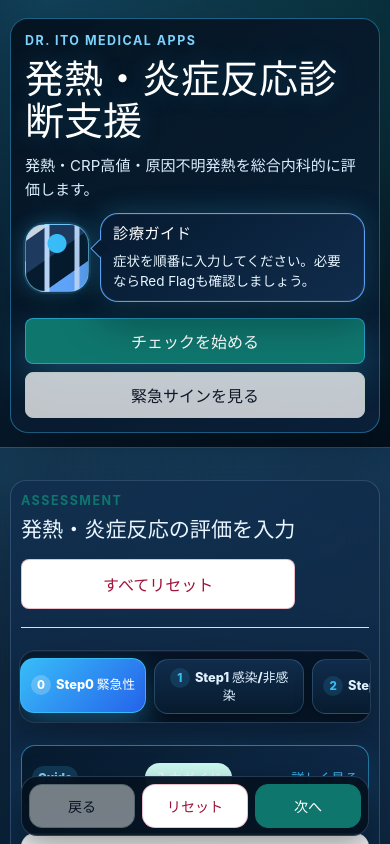
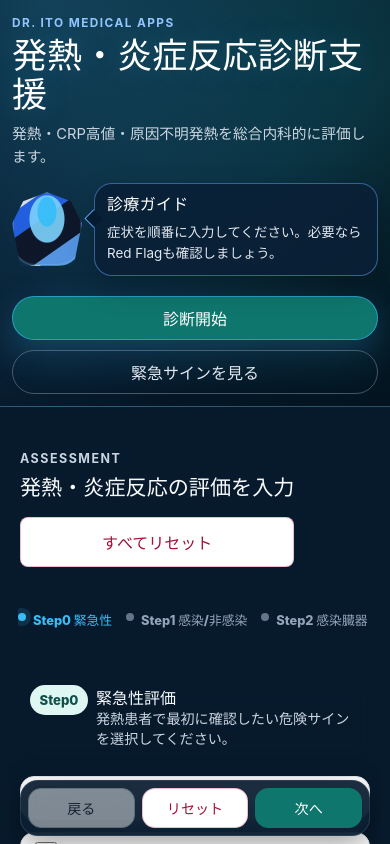
Before and after one commit to itooyoyo/fever-diagnostic-assistant, a React (Vite) app: page / in a window 390 px wide. Shown: the top 844 px of the page. Built offline with nearby package versions, Linux system fonts and the light colour scheme.

Commit message:
refactor(ui): redesign mobile interface for premium medical UX

```diff
--- a/src/App.css
+++ b/src/App.css
@@ -2982,3 +2982,367 @@ textarea {
     font-size: 0.88rem;
   }
 }
+
+/* Premium medical UX redesign: whitespace-first, compact mobile layout */
+.app-shell {
+  background:
+    radial-gradient(circle at 16% 0%, rgba(56, 189, 248, 0.16), transparent 24rem),
+    linear-gradient(180deg, #071b2e 0%, #061625 100%);
+  padding-bottom: calc(118px + env(safe-area-inset-bottom, 0px));
+}
+
+.hero-section {
+  min-height: auto;
+  padding: 26px clamp(14px, 4vw, 48px) 18px;
+}
+
+.hero-copy {
+  max-width: 820px;
+  border: 0;
+  border-radius: 0;
+  padding: 0;
+  background: transparent;
+  box-shadow: none;
+  backdrop-filter: none;
+}
+
+.hero-copy .eyebrow {
+  margin-bottom: 6px;
+  color: #93c5fd;
+  font-size: 0.74rem;
+}
+
+.hero-copy h1 {
+  margin-bottom: 10px;
+  color: #ffffff;
+  font-size: clamp(2.35rem, 7vw, 4rem);
+  line-height: 1.05;
+  letter-spacing: 0;
+}
+
+.hero-copy .lead {
+  max-width: 640px;
+  margin-bottom: 14px;
+  color: #cbd5e1;
+  font-size: 1rem;
+  line-height: 1.55;
+}
+
+.guide-helper {
+  grid-template-columns: 78px minmax(0, 1fr);
+  max-width: 620px;
+  margin-bottom: 16px;
+}
+
+.guide-helper img {
+  display: none;
+}
+
+.guide-helper::before {
+  width: 78px;
+  height: 82px;
+  border: 1px solid rgba(96, 165, 250, 0.45);
+  border-radius: 28px 28px 24px 24px;
+  background:
+    radial-gradient(ellipse at 50% 26%, rgba(56, 189, 248, 0.95) 0 9px, transparent 10px),
+    radial-gradient(ellipse at 50% 36%, rgba(125, 211, 252, 0.9) 0 17px, transparent 18px),
+    linear-gradient(145deg, rgba(226, 232, 240, 0.95) 0 16%, rgba(37, 99, 235, 0.92) 17% 38%, rgba(15, 23, 42, 0.96) 39% 72%, rgba(96, 165, 250, 0.86) 73% 100%);
+  clip-path: polygon(50% 0, 84% 12%, 100% 42%, 88% 100%, 12% 100%, 0 42%, 16% 12%);
+  box-shadow:
+    0 0 0 1px rgba(255, 255, 255, 0.12) inset,
+    0 0 24px rgba(56, 189, 248, 0.28),
+    0 14px 28px rgba(0, 0, 0, 0.34);
+}
+
+.guide-bubble {
+  border-color: rgba(96, 165, 250, 0.5);
+  border-radius: 18px;
+  padding: 13px 17px;
+  background: rgba(10, 31, 54, 0.88);
+  box-shadow: 0 12px 30px rgba(0, 0, 0, 0.2);
+}
+
+.guide-bubble strong {
+  font-size: 1rem;
+}
+
+.guide-bubble span {
+  color: #e2e8f0;
+  line-height: 1.6;
+}
+
+.hero-actions {
+  gap: 10px;
+}
+
+.primary-action {
+  min-height: 44px;
+  border-radius: 999px;
+  padding-inline: 18px;
+}
+
+.secondary-action {
+  min-height: 44px;
+  border: 1px solid rgba(148, 163, 184, 0.45);
+  border-radius: 999px;
+  background: transparent;
+  color: #e2e8f0;
+  box-shadow: none;
+}
+
+.input-guide-card {
+  display: none;
+}
+
+.step-tabs {
+  display: flex;
+  gap: 16px;
+  border: 0;
+  border-radius: 0;
+  padding: 8px 0 12px;
+  background: transparent;
+  box-shadow: none;
+}
+
+.step-tabs button {
+  display: inline-flex;
+  flex: 0 0 auto;
+  min-width: auto;
+  max-width: 148px;
+  min-height: 32px;
+  border: 0;
+  border-radius: 0;
+  padding: 0;
+  background: transparent;
+  color: #94a3b8;
+  box-shadow: none;
+  font-size: 0.88rem;
+  font-weight: 800;
+  line-height: 1.25;
+}
+
+.step-tabs button::before {
+  width: 8px;
+  height: 8px;
+  margin-right: 7px;
+  background: #64748b;
+  color: transparent;
+  font-size: 0;
+}
+
+.step-tabs button.active {
+  border: 0;
+  background: transparent;
+  color: #38bdf8;
+  box-shadow: none;
+  transform: none;
+}
+
+.step-tabs button.active::before {
+  background: #38bdf8;
+  box-shadow: 0 0 0 5px rgba(56, 189, 248, 0.14);
+}
+
+.workspace {
+  padding-bottom: calc(78px + env(safe-area-inset-bottom, 0px));
+}
+
+.panel,
+.input-panel {
+  border: 0;
+  border-radius: 0;
+  background: transparent;
+  box-shadow: none;
+  backdrop-filter: none;
+}
+
+.panel-heading,
+.input-toolbar,
+.step-heading,
+.focus-heading {
+  border: 0;
+  background: transparent;
+  box-shadow: none;
+}
+
+.panel-heading h2,
+.input-toolbar h2,
+.step-heading h3,
+.focus-heading h3,
+.handoff dt,
+.handoff dd,
+.medical-note {
+  color: #f8fafc;
+}
+
+.step-heading p,
+.focus-heading p,
+.panel-heading p,
+.input-toolbar p {
+  color: #cbd5e1;
+}
+
+.choice-group,
+.field-row,
+.step-card:not(.disease-card),
+.summary-section,
+.structured-block {
+  border: 0;
+  border-radius: 18px;
+  background: #ffffff;
+  box-shadow: none;
+  color: #0f172a;
+}
+
+.choice-group,
+.field-row {
+  padding: 13px;
+}
+
+.choice-group legend,
+.field-row label {
+  color: #0f172a;
+}
+
+.toggle-card,
+.category-toggle-card,
+.radio-card,
+.todo-item {
+  border: 1px solid #e2e8f0;
+  border-radius: 14px;
+  background: #ffffff;
+  box-shadow: none;
+}
+
+.toggle-card:has(input:checked),
+.category-toggle-card.active,
+.radio-card:has(input:checked) {
+  border-color: #10b981;
+  background: #ecfdf5;
+}
+
+.summary-section,
+.result-stack,
+.diagnostic-summary-stack,
+.test-recommendation-stack {
+  gap: 14px;
+}
+
+.summary-section .focus-heading h3,
+.summary-section .focus-heading p,
+.step-card:not(.disease-card) h3,
+.step-card:not(.disease-card) h4,
+.step-card:not(.disease-card) p,
+.step-card:not(.disease-card) li,
+.structured-block h4,
+.structured-block p,
+.structured-block li {
+  color: #0f172a;
+}
+
+.step-card.danger:not(.disease-card),
+.red-flag-banner {
+  border: 0;
+  border-left: 4px solid #ef4444;
+  background: #ffffff;
+  box-shadow: none;
+}
+
+.red-flag-banner li,
+.step-card.danger:not(.disease-card) .result-label {
+  background: #fff1f2;
+  color: #b91c1c;
+}
+
+.clinical-pearl-disclosure {
+  border: 0;
+  border-left: 4px solid #facc15;
+  background: #fffbeb;
+  box-shadow: none;
+}
+
+.disease-card,
+.ie-disease-card,
+.disease-card .disease-card-section,
+.disease-card .structured-block {
+  border-color: rgba(96, 165, 250, 0.22);
+  background: linear-gradient(145deg, rgba(7, 27, 46, 0.98), rgba(15, 42, 70, 0.94));
+}
+
+.step-bottom-nav {
+  bottom: max(8px, env(safe-area-inset-bottom, 0px));
+  gap: 7px;
+  border: 1px solid rgba(148, 163, 184, 0.16);
+  border-radius: 18px;
+  padding: 7px;
+  background: rgba(7, 27, 46, 0.92);
+}
+
+.step-bottom-nav button {
+  min-height: 42px;
+  border-radius: 13px;
+  padding-inline: 10px;
+}
+
+@media (max-width: 768px) {
+  .app-shell {
+    padding-bottom: calc(138px + env(safe-area-inset-bottom, 0px));
+  }
+
+  .hero-section {
+    padding: 16px 12px 12px;
+  }
+
+  .hero-copy h1,
+  h1 {
+    font-size: clamp(2rem, 9vw, 2.55rem);
+    line-height: 1.1;
+  }
+
+  .hero-copy .lead {
+    font-size: 0.92rem;
+  }
+
+  .guide-helper {
+    grid-template-columns: 72px minmax(0, 1fr);
+    gap: 10px;
+  }
+
+  .guide-helper::before {
+    width: 68px;
+    height: 72px;
+  }
+
+  .guide-bubble {
+    padding: 10px 12px;
+  }
+
+  .step-tabs {
+    gap: 14px;
+    padding-block: 6px 10px;
+  }
+
+  .step-tabs button {
+    max-width: 132px;
+    min-height: 30px;
+    font-size: 0.8rem;
+  }
+
+  .choice-group,
+  .field-row,
+  .step-card:not(.disease-card),
+  .summary-section {
+    padding: 11px;
+  }
+
+  .toggle-card,
+  .category-toggle-card,
+  .radio-card {
+    min-height: 44px;
+    padding: 8px 10px;
+  }
+
+  .step-bottom-nav button {
+    min-height: 40px;
+  }
+}
--- a/src/App.jsx
+++ b/src/App.jsx
@@ -816,7 +816,7 @@ function App() {
           </div>
           <div className="hero-actions" aria-label="主要操作">
             <a href="#checker" className="primary-action">
-              チェックを始める
+              診断開始
             </a>
             <a href="#warning-signs" className="secondary-action">
               緊急サインを見る
```
